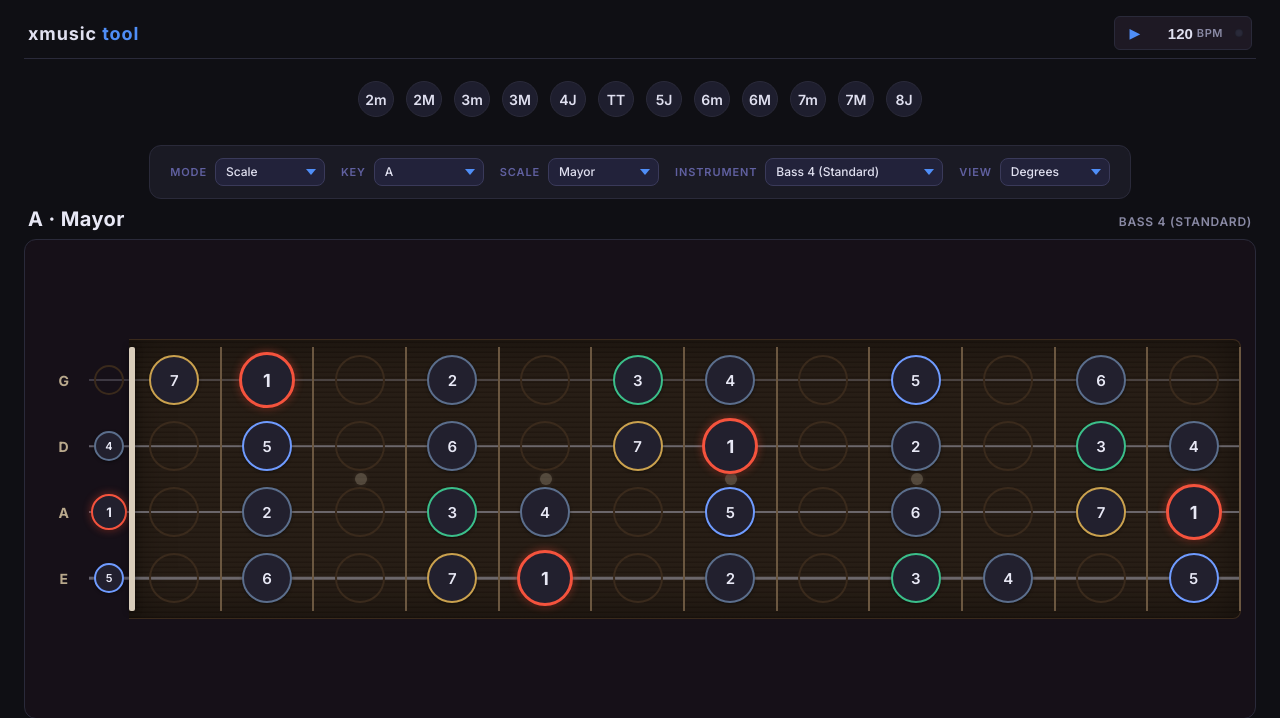
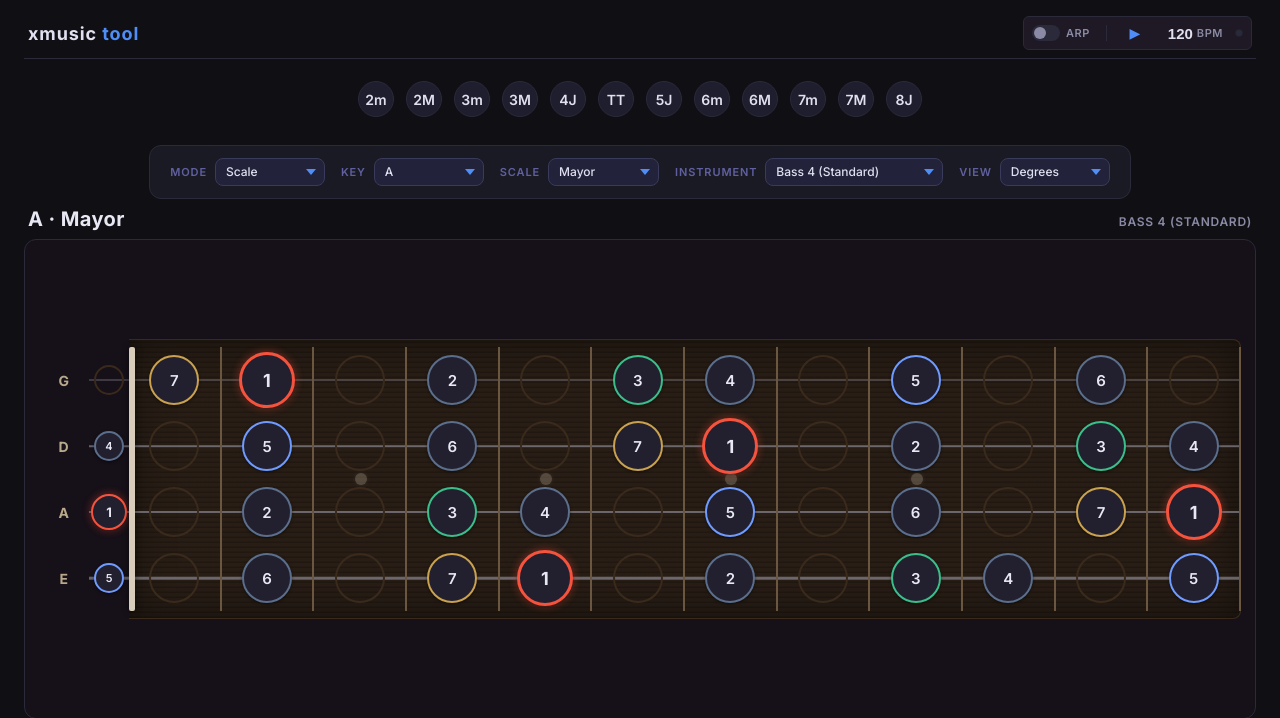
Before and after one commit to xd43vild69/xmusic, a Django app: page / in a window 1280 px wide. Shown: the top 718 px of the page. Run offline with Django 5.2, Linux system fonts and the light colour scheme.

Commit message:
Add arpeggiator toggle and enhance metronome UI with styling

```diff
--- a/xmusic/static/css/style.css
+++ b/xmusic/static/css/style.css
@@ -65,6 +65,67 @@ body {
     border-radius: 6px;
     padding: 4px 8px;
     gap: 12px;
+}
+
+.metro-arp-container {
+    display: flex;
+    align-items: center;
+    gap: 6px;
+}
+
+.metro-divider {
+    width: 1px;
+    height: 16px;
+    background-color: #2a2a3a;
+    margin: 0 4px;
+}
+
+.toggle-switch {
+    position: relative;
+    display: inline-block;
+    width: 28px;
+    height: 16px;
+}
+.toggle-switch input {
+    opacity: 0;
+    width: 0;
+    height: 0;
+}
+.toggle-slider {
+    position: absolute;
+    cursor: pointer;
+    top: 0;
+    left: 0;
+    right: 0;
+    bottom: 0;
+    background-color: #2a2a3a;
+    transition: .2s;
+    border-radius: 16px;
+}
+.toggle-slider:before {
+    position: absolute;
+    content: "";
+    height: 12px;
+    width: 12px;
+    left: 2px;
+    bottom: 2px;
+    background-color: #8a8aa5;
+    transition: .2s;
+    border-radius: 50%;
+}
+input:checked + .toggle-slider {
+    background-color: #3bbf8a;
+}
+input:checked + .toggle-slider:before {
+    transform: translateX(12px);
+    background-color: #1e1924;
+}
+
+.circle.highlight-arp, .dot.highlight-arp {
+    box-shadow: 0 0 20px #fff, inset 0 0 10px rgba(255, 255, 255, 0.8) !important;
+    border-color: #fff !important;
+    transform: scale(1.1);
+    z-index: 20;
 }
 
 .metro-btn {
--- a/xmusic/static/js/audio.js
+++ b/xmusic/static/js/audio.js
@@ -109,37 +109,164 @@ const AudioSystem = (function() {
     const lookahead = 25.0;
     const scheduleAheadTime = 0.1;
 
+    let isArpEnabled = false;
+    let arpSequence = [];
+    let arpIndex = 0;
+
     function nextNote() {
         const secondsPerBeat = 60.0 / bpm;
         nextNoteTime += secondsPerBeat;
     }
 
+    function setArpEnabled(enabled) {
+        isArpEnabled = enabled;
+        if (enabled && isPlayingMetronome) {
+            buildArpSequence();
+            arpIndex = 0;
+        }
+    }
+
+    function buildArpSequence() {
+        const instrumentSelect = document.getElementById('instrument');
+        let currentInstrument = instrumentSelect ? (instrumentSelect.value === "-1" ? "guitar" : instrumentSelect.value) : "guitar";
+        const instrumentTuning = tunings[currentInstrument] || tunings["guitar"];
+
+        const elements = document.querySelectorAll('.circle, .dot:not(.disabled)');
+        let notes = [];
+        let lowestRootMidi = Infinity;
+        let highestRootMidi = -Infinity;
+
+        elements.forEach(el => {
+            const stringIndex = parseInt(el.getAttribute('data-string'));
+            const fretIndex = parseInt(el.getAttribute('data-fret'));
+            const interval = el.getAttribute('data-interval');
+
+            if (!isNaN(stringIndex) && !isNaN(fretIndex)) {
+                const baseMidiNote = instrumentTuning[stringIndex];
+                if (baseMidiNote !== undefined) {
+                    const midiNote = baseMidiNote + fretIndex;
+                    notes.push({
+                        el: el,
+                        midiNote: midiNote,
+                        interval: interval,
+                        stringIndex: stringIndex,
+                        fretIndex: fretIndex
+                    });
+
+                    if (interval === "1") {
+                        if (midiNote < lowestRootMidi) lowestRootMidi = midiNote;
+                        if (midiNote > highestRootMidi) highestRootMidi = midiNote;
+                    }
+                }
+            }
+        });
+
+        if (lowestRootMidi === Infinity) {
+            lowestRootMidi = Math.min(...notes.map(n => n.midiNote));
+            highestRootMidi = Math.max(...notes.map(n => n.midiNote));
+        }
+
+        notes = notes.filter(n => n.midiNote >= lowestRootMidi && n.midiNote <= highestRootMidi);
+        notes.sort((a, b) => {
+            if (a.midiNote === b.midiNote) {
+                return a.stringIndex - b.stringIndex;
+            }
+            return a.midiNote - b.midiNote;
+        });
+
+        let uniqueNotes = [];
+        let lastMidi = -1;
+        for (let n of notes) {
+            if (n.midiNote !== lastMidi) {
+                uniqueNotes.push(n);
+                lastMidi = n.midiNote;
+            }
+        }
+
+        if (uniqueNotes.length === 0) {
+            arpSequence = [];
+            return;
+        }
+
+        let seq = [...uniqueNotes];
+        for (let i = uniqueNotes.length - 2; i > 0; i--) {
+            seq.push(uniqueNotes[i]);
+        }
+
+        arpSequence = seq;
+        arpIndex = 0;
+    }
+
+    function playArpNote(instrument, stringIndex, fretIndex, time) {
+        const ctx = getAudioContext();
+        const instrumentTuning = tunings[instrument] || tunings["guitar"];
+        const baseMidiNote = instrumentTuning[stringIndex];
+        if (baseMidiNote === undefined) return;
+
+        const midiNote = baseMidiNote + fretIndex;
+        const freq = midiToFreq(midiNote);
+
+        const osc = ctx.createOscillator();
+        const gainNode = ctx.createGain();
+
+        osc.type = 'sine';
+        osc.frequency.setValueAtTime(freq, time);
+
+        gainNode.gain.setValueAtTime(0, time);
+        gainNode.gain.linearRampToValueAtTime(0.8, time + 0.02);
+        gainNode.gain.linearRampToValueAtTime(0, time + 0.3);
+
+        osc.connect(gainNode);
+        gainNode.connect(ctx.destination);
+
+        osc.start(time);
+        osc.stop(time + 0.35);
+    }
+
     function scheduleNote(time) {
         const ctx = getAudioContext();
+        const instrumentSelect = document.getElementById('instrument');
+        let currentInstrument = instrumentSelect ? (instrumentSelect.value === "-1" ? "guitar" : instrumentSelect.value) : "guitar";
+
+        if (isArpEnabled && arpSequence.length > 0) {
+            const noteData = arpSequence[arpIndex];
+            playArpNote(currentInstrument, noteData.stringIndex, noteData.fretIndex, time);
+
+            const timeToPlay = time - ctx.currentTime;
+            if (timeToPlay > 0) {
+                setTimeout(() => highlightArpNote(noteData.el), timeToPlay * 1000);
+            } else {
+                highlightArpNote(noteData.el);
+            }
+
+            arpIndex = (arpIndex + 1) % arpSequence.length;
+        } else {
             const osc = ctx.createOscillator();
             const gain = ctx.createGain();
-
             osc.connect(gain);
             gain.connect(ctx.destination);
-
             osc.type = 'square';
-        osc.frequency.value = 800; // Pitch of the beep
-
-        // Envelope for short beep
+            osc.frequency.value = 800;
             gain.gain.setValueAtTime(0, time);
             gain.gain.linearRampToValueAtTime(0.3, time + 0.002);
             gain.gain.linearRampToValueAtTime(0, time + 0.04);
-
             osc.start(time);
             osc.stop(time + 0.05);
 
-        // Visual flash sync
             const timeToPlay = time - ctx.currentTime;
             if (timeToPlay > 0) {
                 setTimeout(flashLed, timeToPlay * 1000);
             } else {
                 flashLed();
             }
+        }
+    }
+
+    function highlightArpNote(el) {
+        if (!el) return;
+        el.classList.add('highlight-arp');
+        setTimeout(() => el.classList.remove('highlight-arp'), (60.0 / bpm) * 1000 * 0.8);
+        flashLed();
     }
 
     function flashLed() {
@@ -166,6 +293,7 @@ const AudioSystem = (function() {
         if (isPlayingMetronome) return;
         const ctx = getAudioContext();
         isPlayingMetronome = true;
+        if (isArpEnabled) buildArpSequence();
         nextNoteTime = ctx.currentTime + 0.05;
         scheduler();
     }
@@ -189,7 +317,8 @@ const AudioSystem = (function() {
         startMetronome: startMetronome,
         stopMetronome: stopMetronome,
         setBpm: setBpm,
-        isMetronomePlaying: isMetronomePlaying
+        isMetronomePlaying: isMetronomePlaying,
+        setArpEnabled: setArpEnabled
     };
 })();
 
@@ -236,6 +365,14 @@ document.addEventListener("DOMContentLoaded", () => {
     // --- Metronome UI Binding ---
     const metroPlayBtn = document.getElementById('metro-play');
     const metroBpmInput = document.getElementById('metro-bpm');
+    const metroArpToggle = document.getElementById('metro-arp');
+
+    if (metroArpToggle) {
+        metroArpToggle.addEventListener('change', (e) => {
+            AudioSystem.setArpEnabled(e.target.checked);
+        });
+        AudioSystem.setArpEnabled(metroArpToggle.checked);
+    }
 
     if (metroPlayBtn && metroBpmInput) {
         metroPlayBtn.addEventListener('click', () => {
--- a/xmusic/templates/home.html
+++ b/xmusic/templates/home.html
@@ -20,6 +20,14 @@
 
             <!-- Metronome Transport -->
             <div class="metronome">
+                <div class="metro-arp-container">
+                    <label class="toggle-switch" title="Auto-Play Arpeggiator">
+                        <input type="checkbox" id="metro-arp">
+                        <span class="toggle-slider"></span>
+                    </label>
+                    <span class="metro-label">ARP</span>
+                </div>
+                <div class="metro-divider"></div>
                 <button id="metro-play" class="metro-btn" title="Toggle Metronome">▶</button>
                 <div class="metro-bpm-container">
                     <input type="number" id="metro-bpm" class="metro-bpm" value="120" min="10" max="300">
```
Lines whose indentation alone changed are shown as unchanged.
